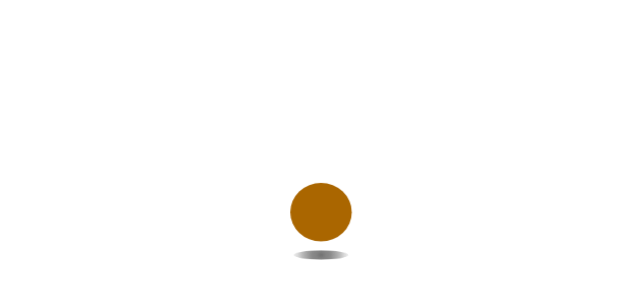
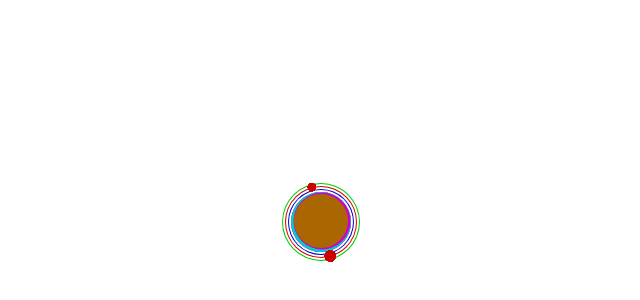
Before and after one commit to laidasan/sass__base, a website: page test.html in a window 1280 px wide. Shown: the part 178-478 px from the top of the page, without its empty margins (319-959 px from the left). Drawn offline with Linux system fonts and the light colour scheme.

Commit message:
[update] update animation ring (not finidsh)

```diff
--- /dev/null
+++ b/scss/component/_ring.scss
@@ -0,0 +1,23 @@
+.ring {
+    position: relative;
+    z-index: 0;
+    box-shadow: inset 1px -1px 0 .15rem #00cdcd,
+                inset 0 -1px 0 .3rem #cd00cd,
+                0 0 0 .2rem #fff,
+                0 0 0 .3rem #0000cd,
+                0 0 0 .5rem #fff,
+                0 0 0 .6rem #cd0000,
+                0 0 0 .8rem #fff,
+                0 0 0 .9rem #00cd00;
+
+
+    &::after {
+        content: '';
+        position: absolute; left: -.03rem; right: -.03rem; top: -.03rem; bottom: -.03rem;
+        // border-radius: 50%;
+        background: radial-gradient(circle at center ,#cd0000 , #cd0000 .45rem , transparent .45rem) no-repeat left top / .9rem .9rem,
+                    radial-gradient(circle at center , #cd0000 , #cd0000 .6rem , transparent .6rem) no-repeat right bottom / 1.2rem 1.2rem;
+                    // #000;
+        transform: rotate(30deg);
+    }
+}
--- a/scss/main.scss
+++ b/scss/main.scss
@@ -12,6 +12,7 @@
 
 @import "component/btn";
 @import "component/bounce";
+@import "component/ring";
 
 .ball {
     width: 6rem;
--- a/test.html
+++ b/test.html
@@ -41,8 +41,7 @@
 </style>
 <body>
     <div class="btn" style="position: relative;">
-        <div class="ball bounce"></div>
-        <span class="bounce-shadow"></span>
+        <div class="ball ring"></di
     </div>
     <!-- <div class="wrapper">
         <div class="container">
```
Also changed, not shown: style/style.css.
